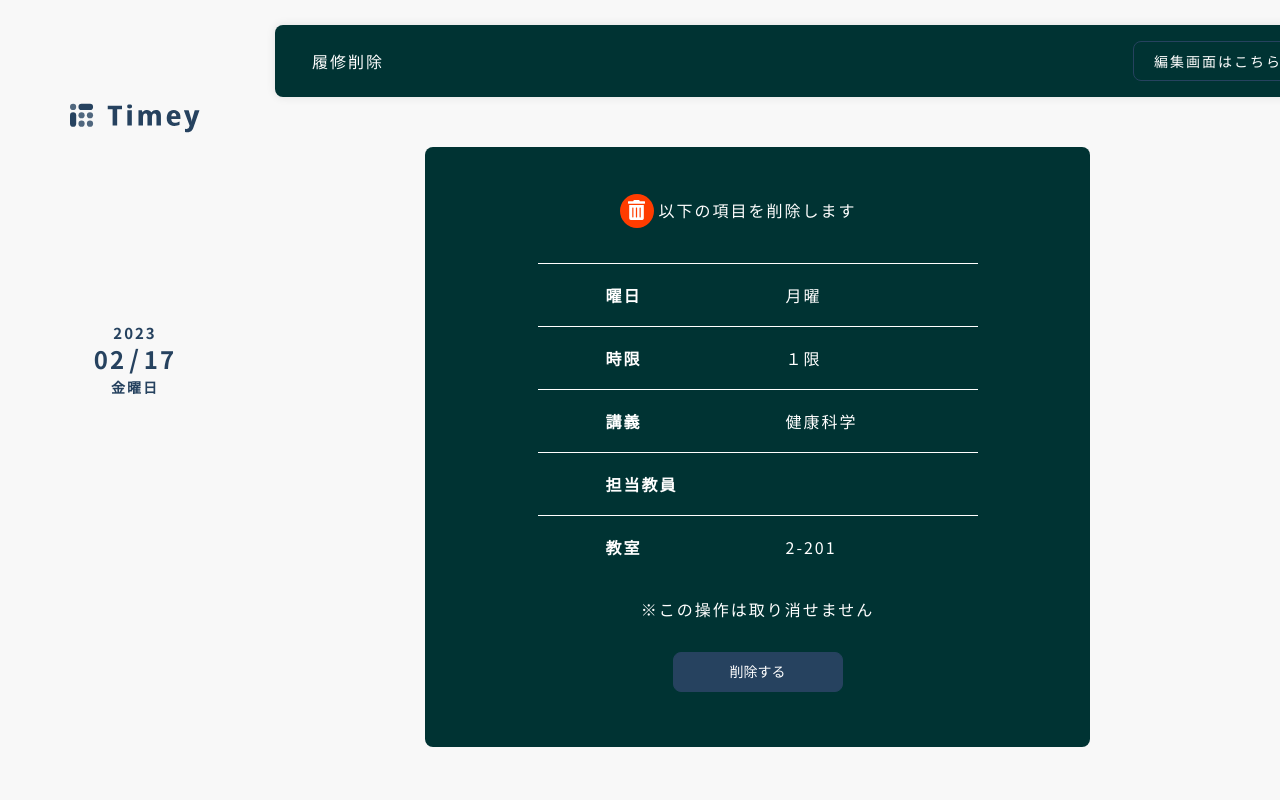
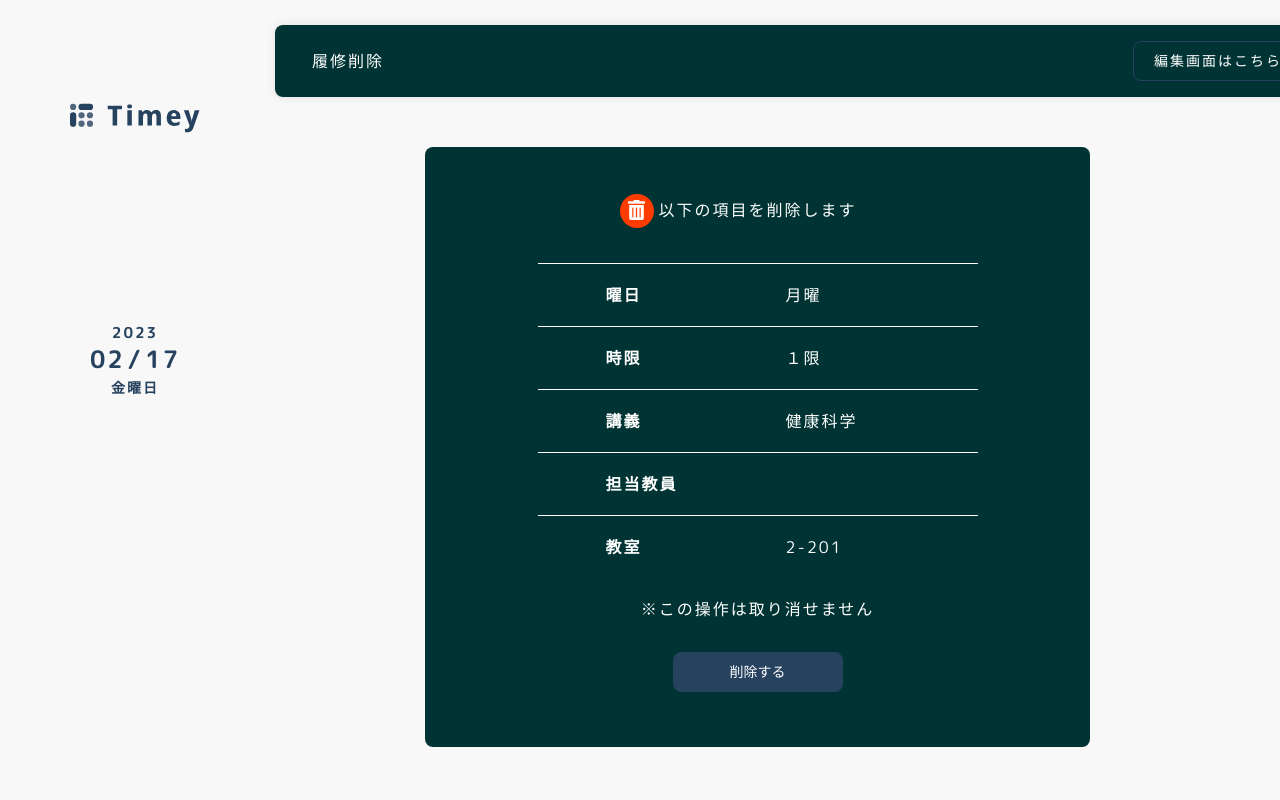
Before and after one commit to 1nary/Timey, a Django app: page /delete/25 in a window 1280 px wide; the page is wider, and only the part inside the window is pictured. Run offline with Django 3.2, Linux system fonts and the light colour scheme; data comes from the database, SQL or seed files in the repository; some libraries are stand-ins or nearby versions.

Commit message:
フォント変更

```diff
--- a/create/static/css/syle.css
+++ b/create/static/css/syle.css
@@ -10,8 +10,7 @@ html, body {
 }
 
 body {
-  font-family: "Noto Sans", sans-serif;
-  font-family: "Noto Sans JP", sans-serif;
+  font-family: 'M PLUS Rounded 1c', sans-serif;
   font-size: 16px;
   font-weight: 400;
   line-height: 1;
@@ -475,7 +474,7 @@ p {
   font-size: 14px;
   background: #26425F;
   color: #fff !important;
-  padding: 0px 1px 1px 3px;
+  padding: 1px 0px 1px 4px;
   border-radius: 2px;
 }
 .body__main-table th, .body__main-table td {
--- a/create/templates/create/head.html
+++ b/create/templates/create/head.html
@@ -2,7 +2,7 @@
 
 <meta charset="UTF-8">
 <meta name="viewport" content="width=device-width, initial-scale=1.0">
-<title>Timey - web履修管理</title>
+<title>timey - web履修管理</title>
 <meta name="description" content="">
 <link rel="shortcut icon" href="{% static 'img/favicon.ico' %}">
 <link rel="stylesheet" href="{% static 'css/syle.css' %}">
@@ -11,5 +11,4 @@
 <script src="{% static 'js/modal-edit.js' %}"></script>
 <link rel="preconnect" href="https://fonts.googleapis.com">
 <link rel="preconnect" href="https://fonts.gstatic.com" crossorigin>
-<link href="https://fonts.googleapis.com/css2?family=Noto+Sans&family=Noto+Sans+JP&display=swap" rel="stylesheet">
-<link href="https://fonts.googleapis.com/css2?family=Noto+Sans+JP:wght@700&family=Noto+Sans:wght@700&display=swap" rel="stylesheet">
+<link href="https://fonts.googleapis.com/css2?family=M+PLUS+Rounded+1c:wght@300;400;500;700&display=swap" rel="stylesheet">
```
